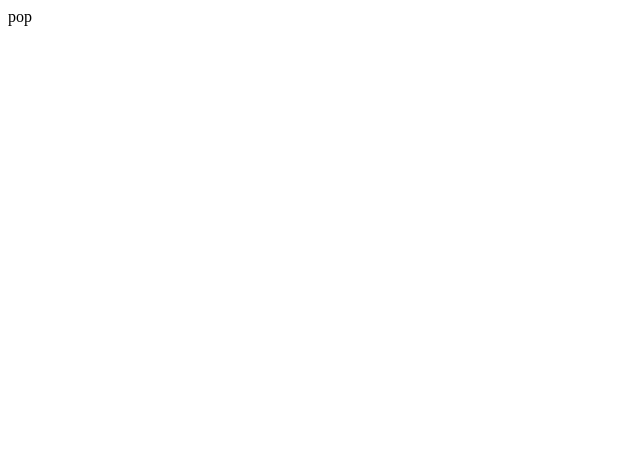
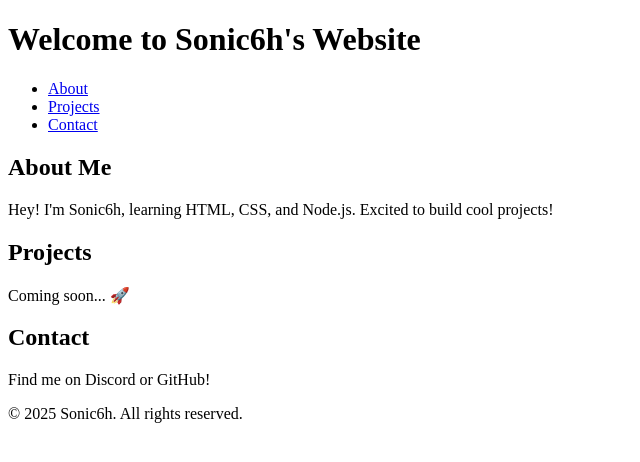
Before and after one commit to realfraygumjk/realfraygumjk.github.io, a plain HTML site: page index.html in a window 1280 px wide. Shown: the whole page, without its empty margins (0-640 px from the left). Drawn offline with Linux system fonts and the light colour scheme.

Commit message:
Update index.html

```diff
--- a/index.html
+++ b/index.html
@@ -1 +1,40 @@
-<h>pop</h>
+<!DOCTYPE html>
+<html lang="en">
+<head>
+    <meta charset="UTF-8">
+    <meta name="viewport" content="width=device-width, initial-scale=1.0">
+    <title>Sonic6h's Portfolio</title>
+    <link rel="stylesheet" href="style.css">
+</head>
+<body>
+    <header>
+        <h1>Welcome to Sonic6h's Website</h1>
+        <nav>
+            <ul>
+                <li><a href="#about">About</a></li>
+                <li><a href="#projects">Projects</a></li>
+                <li><a href="#contact">Contact</a></li>
+            </ul>
+        </nav>
+    </header>
+
+    <section id="about">
+        <h2>About Me</h2>
+        <p>Hey! I'm Sonic6h, learning HTML, CSS, and Node.js. Excited to build cool projects!</p>
+    </section>
+
+    <section id="projects">
+        <h2>Projects</h2>
+        <p>Coming soon... 🚀</p>
+    </section>
+
+    <section id="contact">
+        <h2>Contact</h2>
+        <p>Find me on Discord or GitHub!</p>
+    </section>
+
+    <footer>
+        <p>&copy; 2025 Sonic6h. All rights reserved.</p>
+    </footer>
+</body>
+</html>
```
